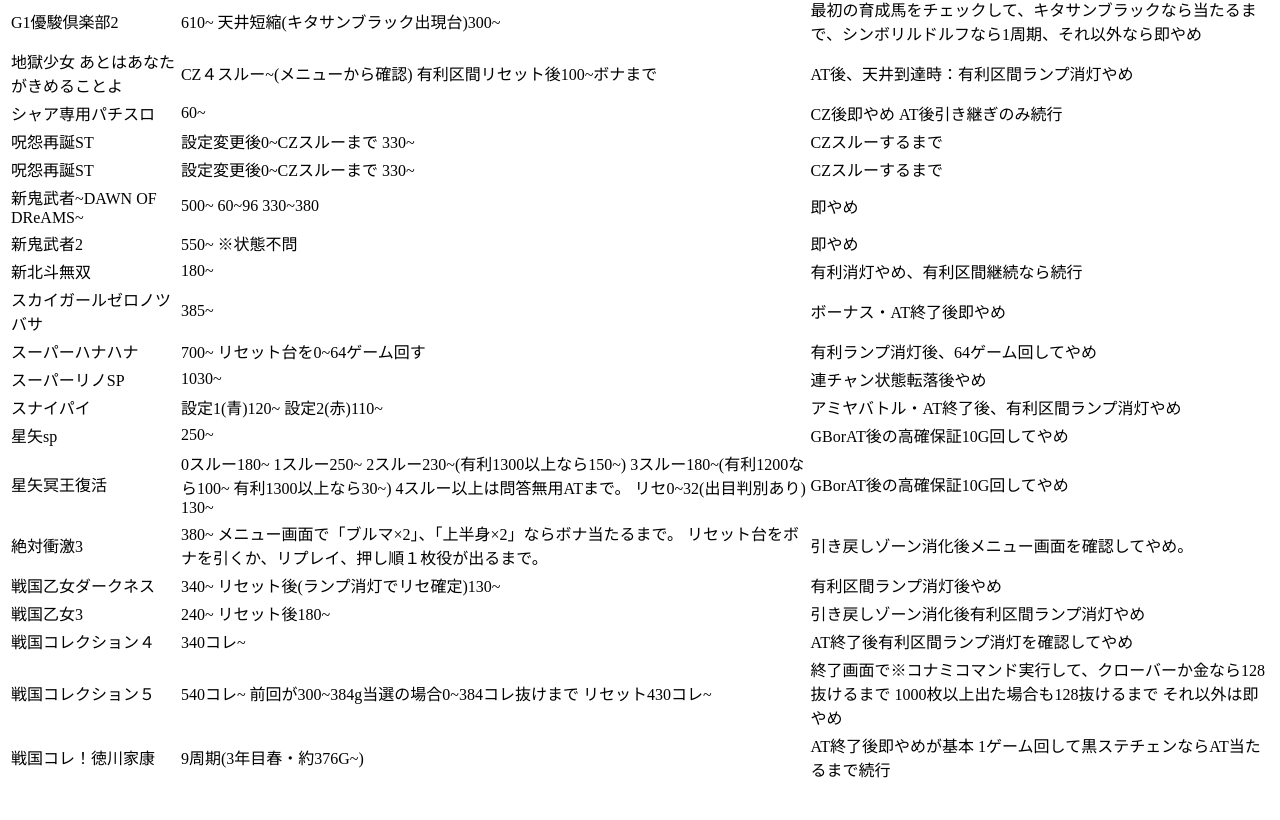
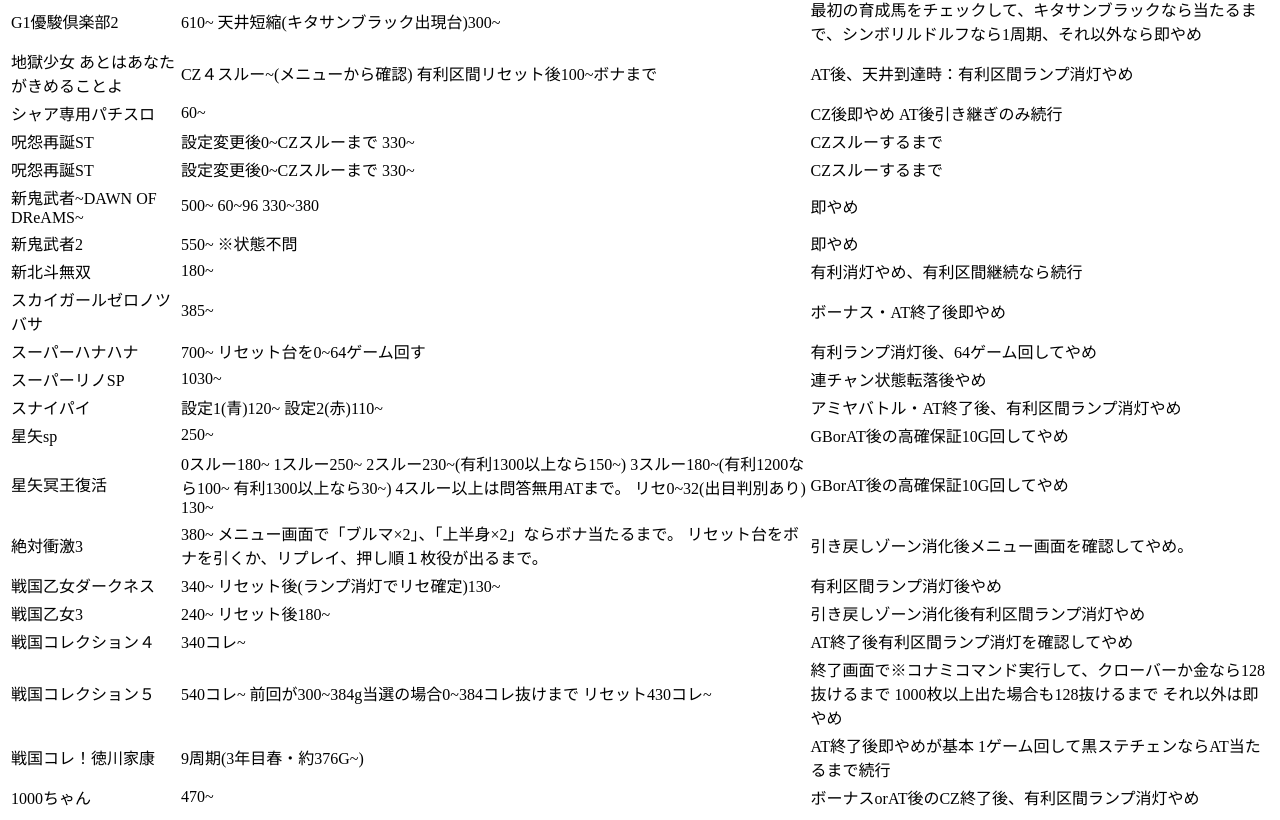
Before and after one commit to skikuchi7329/expectation, a Next.js app in the folder my-app/: page / in a window 1280 px wide. Shown: the part 1391-2211 px from the top of the page. Before the commit the page ends 2183 px from the top, so only its background shows below. Built offline with nearby package versions, Linux system fonts and the light colour scheme.

Commit message:
add data

```diff
--- a/my-app/data/data.ts
+++ b/my-app/data/data.ts
@@ -430,4 +430,11 @@
     additional:"",
     link: "",
   },
+  {
+    title: "1000ちゃん",
+    target: "470~",
+    quit: "ボーナスorAT後のCZ終了後、有利区間ランプ消灯やめ",
+    additional:"",
+    link: "",
+  },
 ];
```
